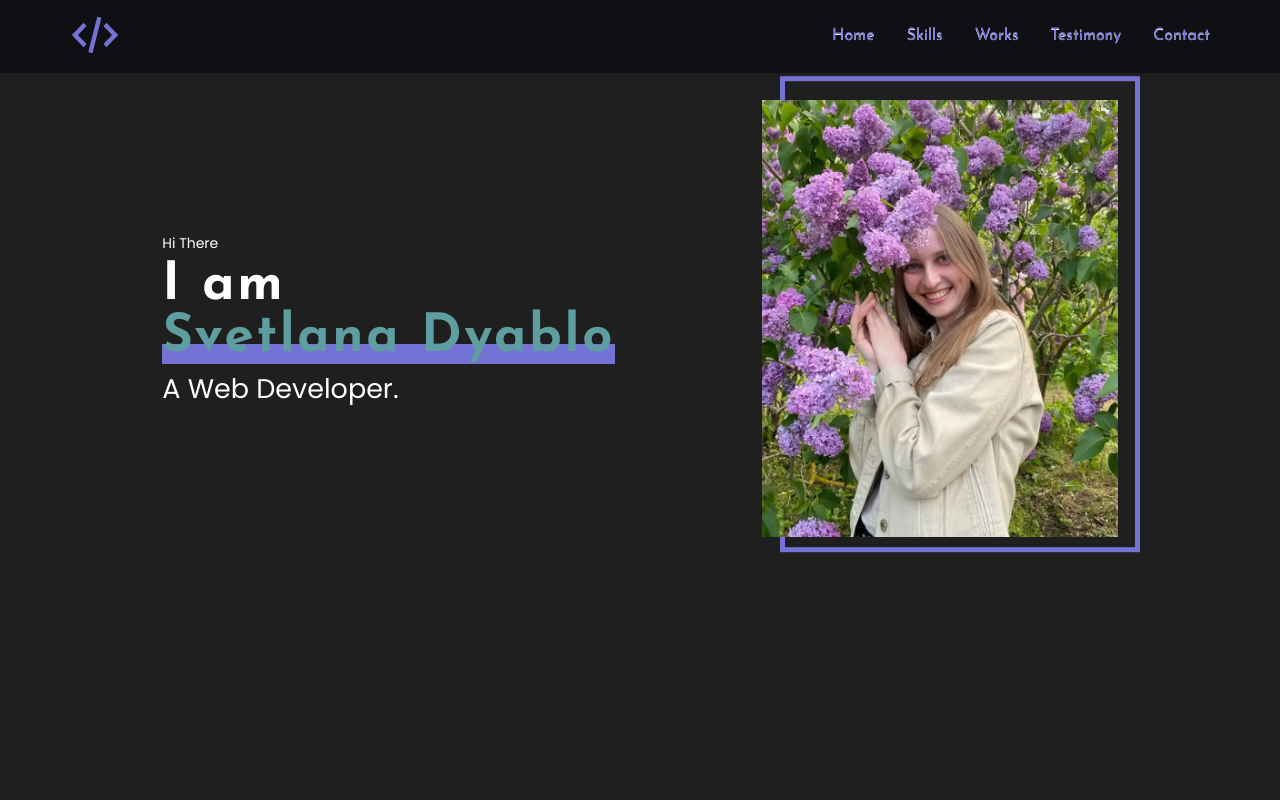
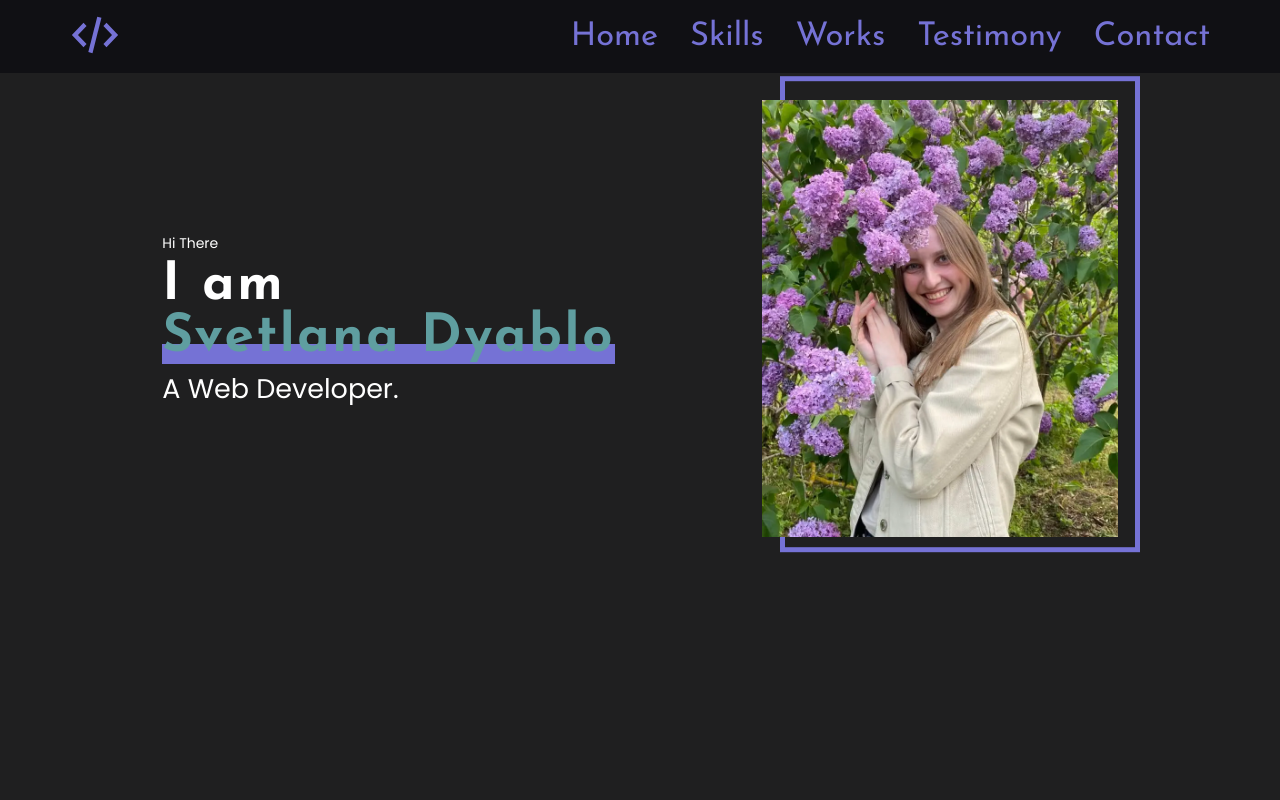
Before and after one commit to akach-dev/styled, a React (Create React App) app: page / in a window 1280 px wide. Shown: the top 800 px of the page. Built offline with nearby package versions, Linux system fonts and the light colour scheme.

Commit message:
update Header3

```diff
--- a/src/assets/adaptiveValue.ts
+++ b/src/assets/adaptiveValue.ts
@@ -1,13 +1,13 @@
 import {theme} from "../styles/Theme";
 
-export function adaptiveValue(fMin: number, fMax: number, vMin: number, vMax: number): string {
+/*export function adaptiveValue(fMin: number, fMax: number, vMin: number, vMax: number): string {
   const k = (fMax - fMin) / (vMax - vMin);
   const b = fMin - k * vMin;
 
   return ` calc(${k} * 100vw + ${b}px)`;
-}
+}*/
 
-type AdaptivePropsType = {
+type adaptiveValuePropsType = {
   value: string
   Fmin: number
   Fmax: number
@@ -15,7 +15,7 @@ type AdaptivePropsType = {
   vMax: number
 }
 
-export const adaptive = ({value, Fmin, Fmax, vMin, vMax}: AdaptivePropsType) => `
+export const adaptiveValue = ({value, Fmin, Fmax, vMin, vMax}: adaptiveValuePropsType) => `
     ${value}: calc( (100vw - ${vMin}px)/(${vMax} - ${vMin}) * (${Fmax} - ${Fmin}) + ${Fmin}px);
 `
 
--- a/src/layout/header/headerMenu/HeaderMenu.tsx
+++ b/src/layout/header/headerMenu/HeaderMenu.tsx
@@ -1,7 +1,7 @@
 import React from 'react';
 import styled from "styled-components";
 import {theme} from "../../../styles/Theme";
-import {adaptiveValue, font} from "../../../assets/adaptiveValue";
+import {adaptiveValue} from "../../../assets/adaptiveValue";
 
 
 type MenuPropsTypes = {
@@ -95,13 +95,9 @@ const ListItem = styled.li`
   }
 `
 const Link = styled.a`
-  //font-family: 'Josefin Sans', 'sans-serif';
+  font-family: 'Josefin Sans', 'sans-serif';
   font-weight: 400;
   line-height: 1.1; /* 110% */
   color: transparent;
-  ${font({family: 'Josefin Sans, sans-serif', lineHeight: 1.1})} //
-          // font-size: 40px;
-                  // @media ${theme.media.container} and (min-width: 767.98px) {
-                  //   font-size: ${adaptiveValue(20, 40, 1170, 767.98)};
-          // }
+  ${adaptiveValue({value: 'font-size', Fmin: 20, Fmax: 30, vMin: 767.98, vMax: 1170})}
 `
--- a/src/layout/sections/hero/Hero.tsx
+++ b/src/layout/sections/hero/Hero.tsx
@@ -3,7 +3,7 @@ import hero from "../../../assets/images/photo.webp"
 import styled from "styled-components";
 import {theme} from "../../../styles/Theme";
 import {Container} from "../../../components/Container";
-import {adaptive, font} from "../../../assets/adaptiveValue";
+import {adaptiveValue, font} from "../../../assets/adaptiveValue";
 
 export const Hero = () => {
   return (
@@ -34,8 +34,8 @@ const HeroImg = styled.div`
   position: relative;
   width: 350px;
   //flex-shrink: 0;
-  ${adaptive({value: 'width', Fmin: 310, Fmax: 350, vMin: 360, vMax: 1170})}
-  ${adaptive({value: 'height', Fmin: 380, Fmax: 430, vMin: 360, vMax: 1170})}
+  ${adaptiveValue({value: 'width', Fmin: 310, Fmax: 350, vMin: 360, vMax: 1170})}
+  ${adaptiveValue({value: 'height', Fmin: 380, Fmax: 430, vMin: 360, vMax: 1170})}
   &::before {
     content: '';
     position: absolute;
```
